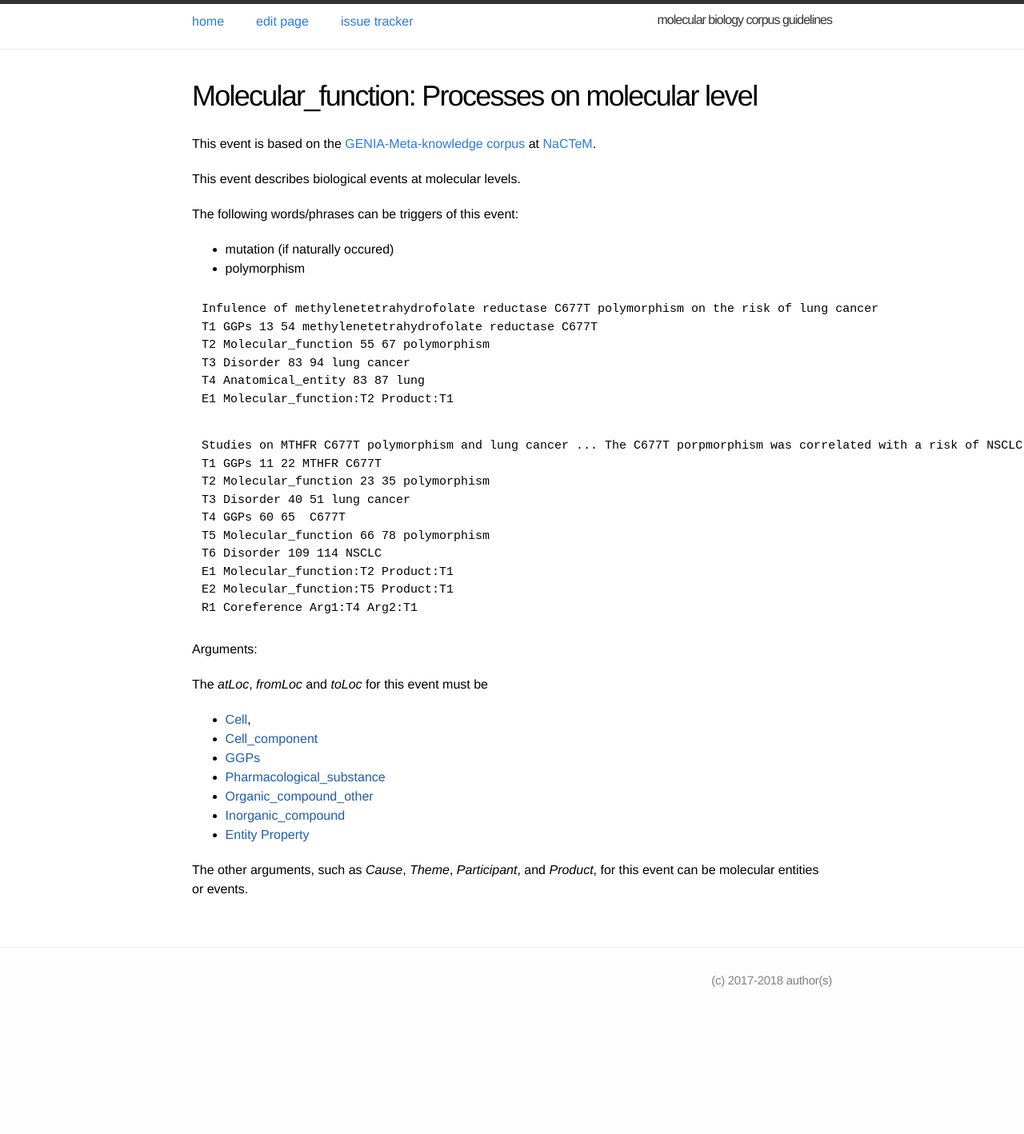
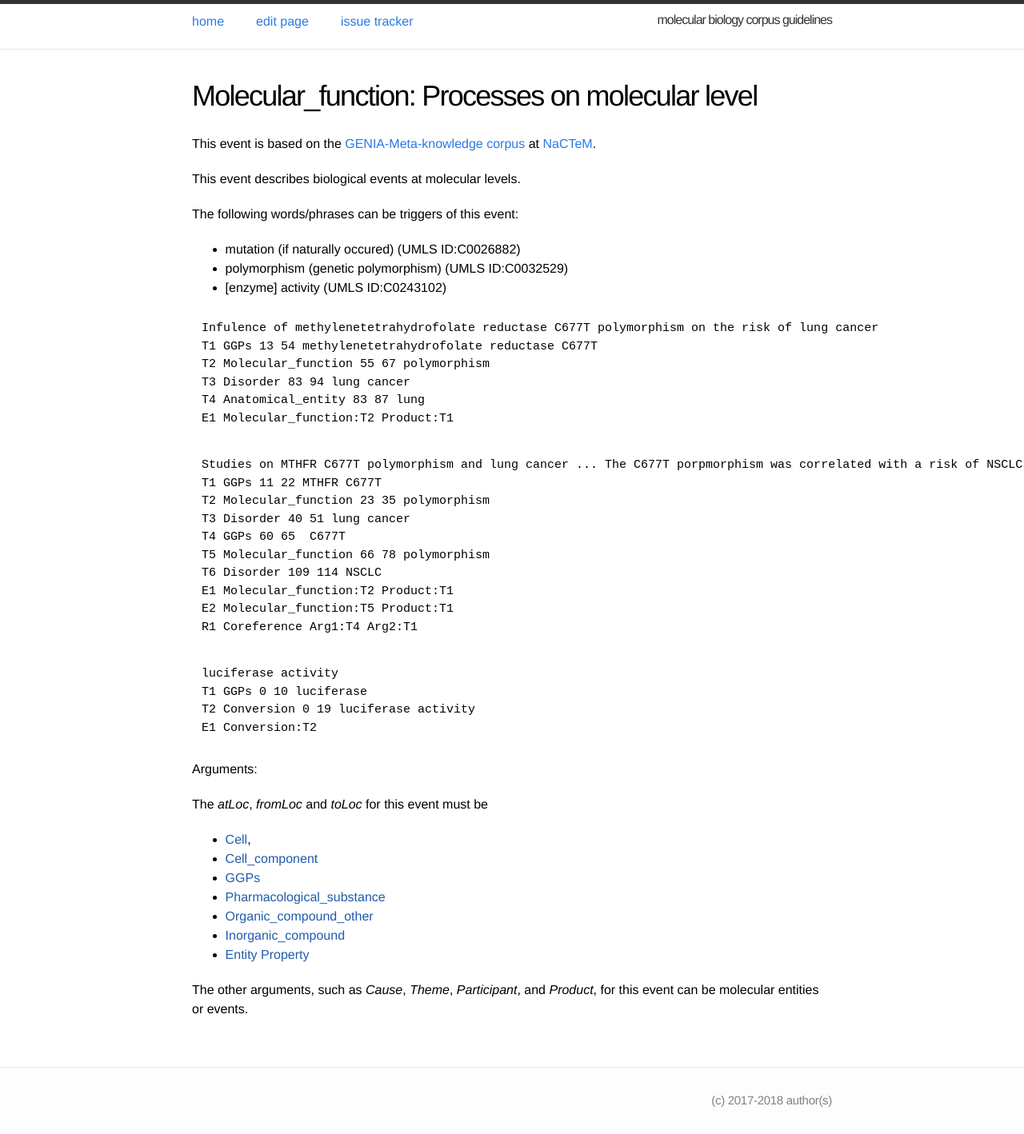
Before and after one commit to ezcatdb/molbiol_lung_corpus-guidelines, a Jekyll site: the page built from _event/Molecular_function.md, in a window 1280 px wide. Shown: the whole page at 80% size. Built offline with Jekyll 4.4.1, drawn with Linux system fonts in a browser that asks for light colours; before the commit the page ends 1268 px from its top, so only the background shows below that.

Commit message:
included UMLS IDs and sample sentence in _event/Conversion.md & _event/Molecular_function.md

```diff
--- a/_event/Molecular_function.md
+++ b/_event/Molecular_function.md
@@ -12,8 +12,9 @@ This event describes biological events at molecular levels.
 
 The following words/phrases can be triggers of this event:
 
-- mutation (if naturally occured)
-- polymorphism
+- mutation (if naturally occured) (UMLS ID:C0026882)
+- polymorphism (genetic polymorphism) (UMLS ID:C0032529)
+- [enzyme] activity (UMLS ID:C0243102)
 
 ~~~ ann
 Infulence of methylenetetrahydrofolate reductase C677T polymorphism on the risk of lung cancer
@@ -35,6 +36,12 @@ E1 Molecular_function:T2 Product:T1
 E2 Molecular_function:T5 Product:T1
 R1 Coreference Arg1:T4 Arg2:T1
 ~~~
+~~~ ann
+luciferase activity
+T1 GGPs 0 10 luciferase
+T2 Conversion 0 19 luciferase activity
+E1 Conversion:T2
+~~~
 
 Arguments:
 
```
Also changed, not shown: _event/Conversion.md (+2 -9 lines).
